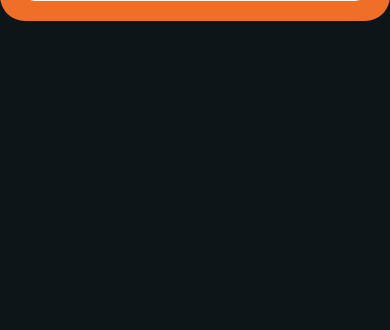
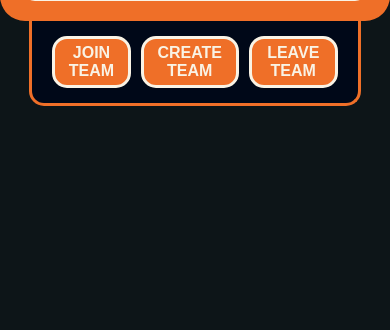
Before and after one commit to Jawrynx/ErdPL, a Django app: a page that uses users/templates/users/profile.html in a window 390 px wide. Shown: the part 752-1082 px from the top of the page. Run offline with Django 5.2, Linux system fonts and the light colour scheme; a user stored in the database is signed in; data comes from the database, SQL or seed files in the repository; both versions use the stored data as it was after the commit; some libraries are stand-ins or nearby versions.

Commit message:
Create Buttons (No Functionality) for Joining, Creating and Leaving a Team on Profile Pages

```diff
--- a/ErdPL/settings.py
+++ b/ErdPL/settings.py
@@ -23,7 +23,7 @@ BASE_DIR = Path(__file__).resolve().parent.parent
 SECRET_KEY = 'django-insecure-4=om+%pih5u954)#h5bni$vb92(^mx3kuan%86^dtx#yz%3b)5'
 
 # SECURITY WARNING: don't run with debug turned on in production!
-DEBUG = True
+DEBUG = False
 
 ALLOWED_HOSTS = ['*']
 
--- a/static/css/style.css
+++ b/static/css/style.css
@@ -29,7 +29,6 @@ footer {
     --erdpl-text-quaternary: #144a54; /* Green text color */
     --erdpl-color-green: #8BC34A;
 }
-
 
 
 
@@ -392,7 +391,7 @@ footer {
     display: flex;
     justify-content: center;
     background-color: var(--erdpl-text-secondary);
-    margin: 50px;
+    margin: 50px 50px 0px 50px;
     padding: 20px;
     border-radius: 25px;
     min-width: 80%;
@@ -612,6 +611,37 @@ footer {
     height: 120vh;
 }
 
+.profile-teams-buttons {
+    background-color: rgb(0, 8, 24);
+    padding: 20px 100px;
+    width: 70%;
+    display: flex;
+    justify-content: center;
+    border-left: 3px solid var(--erdpl-text-secondary);
+    border-right: 3px solid var(--erdpl-text-secondary);
+    border-bottom: 3px solid var(--erdpl-text-secondary);
+}
+
+.profile-teams-buttons > a {
+    background-color: var(--erdpl-text-secondary);
+    text-decoration: none;
+    color: var(--erdpl-text-primary);
+    border: 3px solid var(--erdpl-text-primary);
+    padding: 25px;
+    margin: 0px 25px;
+    border-radius: 15px;
+    text-align: center;
+    font-size: 1.5rem;
+    text-transform: uppercase;
+    font-weight: bold;
+    transition: 0.3s ease-in-out;
+}
+
+.profile-teams-buttons > a:hover {
+    background-color: darkred;
+    transition: 0.3s ease-in-out;
+}
+
 
 
 
@@ -708,7 +738,7 @@ footer {
     .profile-container,
     .edit-profile-container,
     .edit-profile-container > form {
-        margin: 30px 0;
+        margin: 30px 0px 0px 0px;
         width: 100%;
         display: flex;
         flex-direction: column;
@@ -749,6 +779,17 @@ footer {
         display: flex;
         flex-direction: column;
         align-items: center;
+    }
+
+    .profile-teams-buttons {
+        padding: 15px;
+        width: 85%;
+    }
+
+    .profile-teams-buttons > a {
+        margin: 0px 5px;
+        font-size: 1rem;
+        padding: 5px;
     }
 }
 
@@ -810,6 +851,16 @@ footer {
     .edit-profile-container {
         max-width: 100%;
         width: 70%;
-        margin: 30px 0;
+        margin: 30px 0px 0px 0px;
+    }
+
+    .profile-teams-buttons {
+        padding: 5px;
+    }
+
+    .profile-teams-buttons > a {
+        font-size: 1.2rem;
+        margin: 0 5px;
+        padding: 10px;
     }
 }
--- a/users/templates/users/profile.html
+++ b/users/templates/users/profile.html
@@ -26,5 +26,12 @@
                 <p><strong>Bio:</strong> {{ profile.bio }}</p>
             </div>
         </div>
+        {% if request.user == profile.user %}
+        <div class="profile-teams-buttons left right">
+            <a href="#">Join Team</a>
+            <a href="#">Create Team</a>
+            <a href="#">Leave Team</a>
+        </div>
+        {% endif %}
     </div>
 {% endblock %}
```
Also changed, not shown: db.sqlite3, media/profile_pics/profilePic.jpeg (added).
